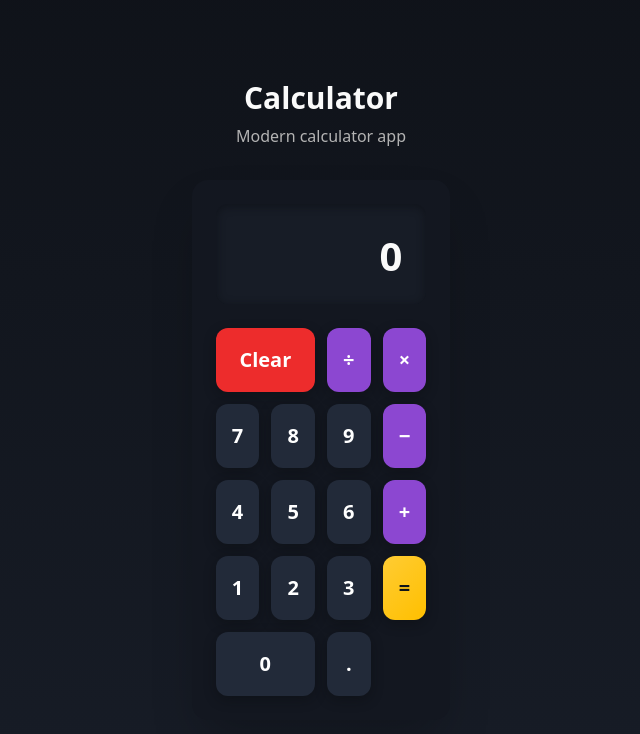
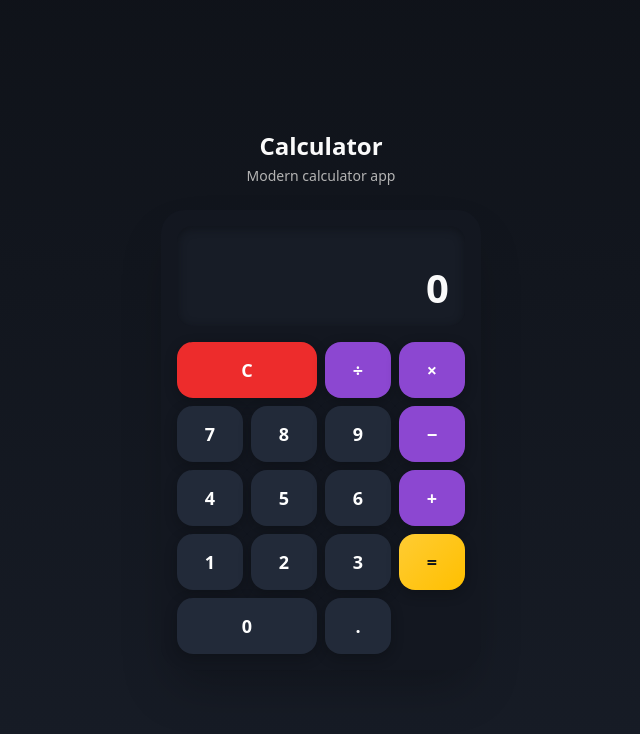
Before and after one commit to darvindev/quick-calc-apk, a React (Vite) app: page / in a window 1280 px wide. Shown: the top 734 px of the page, without its empty margins (319-959 px from the left). Built offline with nearby package versions, Linux system fonts and the light colour scheme.

Commit message:
Improve calculator design
Adjust the calculator's design to fit the screen and improve its overall appearance.

```diff
--- a/src/components/Calculator.tsx
+++ b/src/components/Calculator.tsx
@@ -105,9 +105,10 @@ export default function Calculator({}: CalculatorProps) {
       <Button
         onClick={onClick}
         className={`
-          h-16 text-xl font-semibold rounded-xl
+          h-14 text-lg font-semibold rounded-2xl
           transition-all duration-200 ease-out
           active:scale-95 active:shadow-none
+          border-0 touch-manipulation
           ${getVariantStyles()}
           ${className}
         `}
@@ -118,19 +119,19 @@ export default function Calculator({}: CalculatorProps) {
   };
 
   return (
-    <div className="w-full max-w-sm mx-auto bg-card rounded-2xl p-6 shadow-2xl">
+    <div className="w-full max-w-xs mx-auto bg-card rounded-3xl p-4 shadow-2xl">
       {/* Display */}
-      <div className="mb-6">
-        <div className="bg-calc-display rounded-xl p-6 shadow-display">
+      <div className="mb-4">
+        <div className="bg-calc-display rounded-2xl p-4 shadow-display min-h-[100px] flex flex-col justify-end">
           <div className="text-right">
-            <div className="text-muted-foreground text-sm mb-1">
+            <div className="text-muted-foreground text-xs mb-1 h-4">
               {previousValue !== null && operation ? `${previousValue} ${operation}` : ''}
             </div>
             <div
-              className="text-4xl font-bold text-foreground overflow-hidden"
+              className="font-bold text-foreground overflow-hidden break-all"
               style={{
-                fontSize: display.length > 8 ? '2rem' : '2.5rem',
-                lineHeight: '1.2'
+                fontSize: display.length > 10 ? '1.5rem' : display.length > 6 ? '2rem' : '2.5rem',
+                lineHeight: '1.1'
               }}
             >
               {display}
@@ -140,14 +141,14 @@ export default function Calculator({}: CalculatorProps) {
       </div>
 
       {/* Buttons Grid */}
-      <div className="grid grid-cols-4 gap-3">
+      <div className="grid grid-cols-4 gap-2">
         {/* First Row */}
         <CalculatorButton
           onClick={clear}
           variant="clear"
           className="col-span-2"
         >
-          Clear
+          C
         </CalculatorButton>
         <CalculatorButton onClick={() => performOperation('÷')} variant="operator">
           ÷
--- a/src/pages/Index.tsx
+++ b/src/pages/Index.tsx
@@ -2,10 +2,12 @@ import Calculator from '@/components/Calculator';
 
 const Index = () => {
   return (
-    <div className="min-h-screen bg-gradient-bg flex items-center justify-center p-4">
-      <div className="text-center">
-        <h1 className="text-3xl font-bold mb-2 text-foreground">Calculator</h1>
-        <p className="text-muted-foreground mb-8">Modern calculator app</p>
+    <div className="min-h-screen bg-gradient-bg flex items-center justify-center p-3">
+      <div className="w-full max-w-sm">
+        <div className="text-center mb-6">
+          <h1 className="text-2xl font-bold mb-1 text-foreground">Calculator</h1>
+          <p className="text-muted-foreground text-sm">Modern calculator app</p>
+        </div>
         <Calculator />
       </div>
     </div>
```
